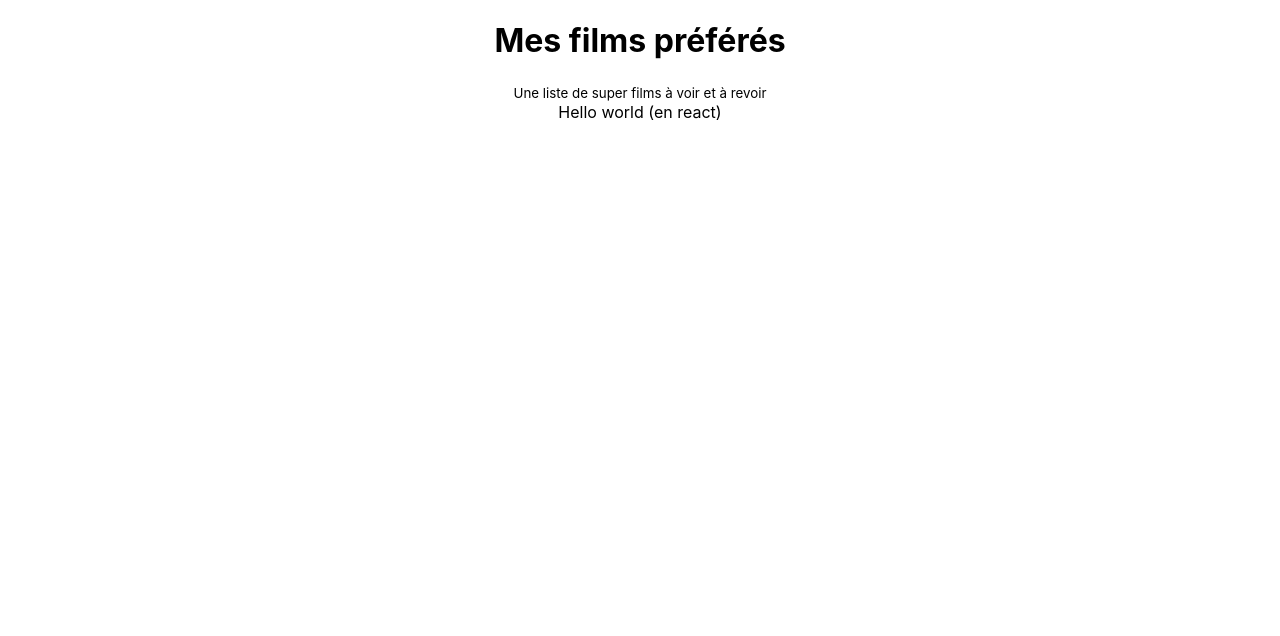
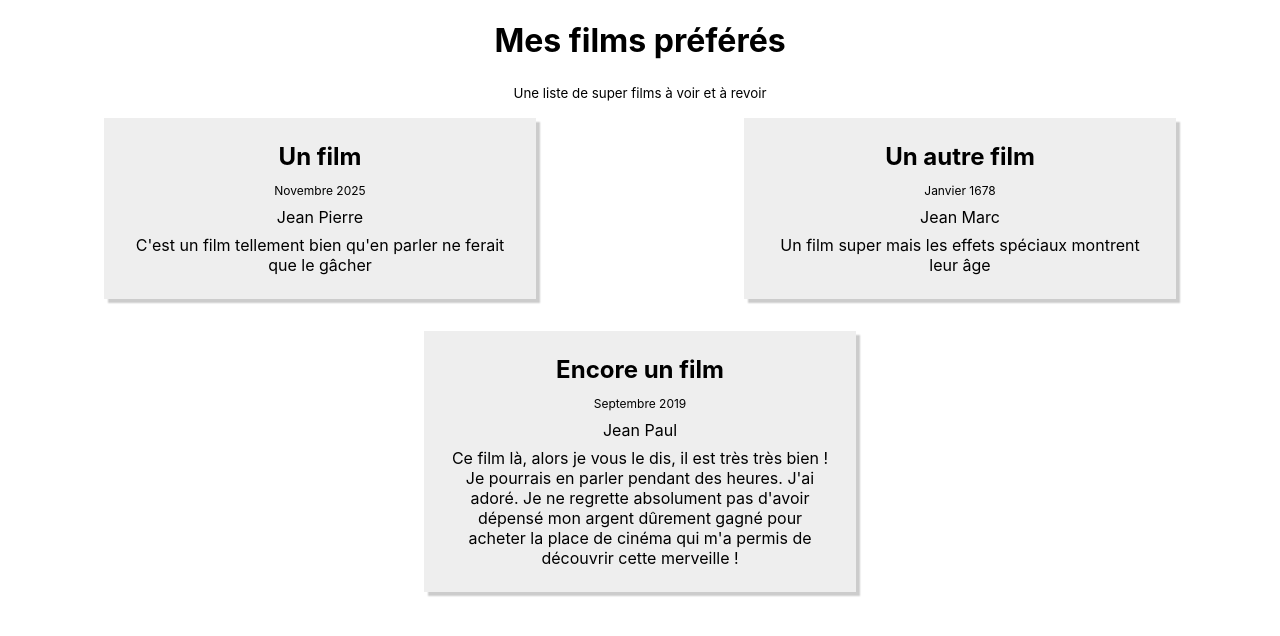
Before and after one commit to axel37/cefim-react-movies, a React (Create React App) app: page / in a window 1280 px wide. Shown: the top 636 px of the page. Built offline with nearby package versions, Linux system fonts and the light colour scheme.

Commit message:
Movie Component - Created a movie component. Uses attributes / props.

```diff
--- a/src/App.css
+++ b/src/App.css
@@ -5,6 +5,12 @@
 .App-logo {
   height: 40vmin;
   pointer-events: none;
+}
+
+main {
+  display: flex;
+  justify-content: center;
+  flex-wrap: wrap;
 }
 
 @media (prefers-reduced-motion: no-preference) {
--- a/src/App.js
+++ b/src/App.js
@@ -1,6 +1,7 @@
 import React from "react";
 import './App.css';
 import Header from "./components/Header";
+import Movie from "./components/Movie";
 
 class App extends React.Component {
     render()
@@ -9,7 +10,15 @@ class App extends React.Component {
             <div className="App">
                 <Header/>
                 <main>
-                    Hello world (en react)
+                    <Movie title="Un film" release="Novembre 2025" director="Jean Pierre"
+                           synopsis="C'est un film tellement bien qu'en parler ne ferait que le gâcher"/>
+                    <Movie title="Un autre film" release="Janvier 1678" director="Jean Marc"
+                           synopsis="Un film super mais les effets spéciaux montrent leur âge"/>
+                    <Movie title="Encore un film" release="Septembre 2019" director="Jean Paul"
+                           synopsis="Ce film là, alors je vous le dis, il est très très bien !
+                           Je pourrais en parler pendant des heures. J'ai adoré.
+                           Je ne regrette absolument pas d'avoir dépensé mon argent dûrement gagné
+                           pour acheter la place de cinéma qui m'a permis de découvrir cette merveille !"/>
                 </main>
             </div>
         );
--- /dev/null
+++ b/src/components/Movie.js
@@ -0,0 +1,24 @@
+import React from "react";
+import "./css/Movie.css";
+
+class Movie extends React.Component
+{
+   /*
+   * Composant Movie
+   * Un film contiendra au moins un titre, une année de sortie, un réalisateur et
+   * un synopsis
+   */
+    render()
+    {
+        return (
+            <article className="Movie">
+                <h2>{this.props.title}</h2>
+                <time>{this.props.release}</time>
+                <p>{this.props.director}</p>
+                <p>{this.props.synopsis}</p>
+            </article>
+        );
+    }
+}
+
+export default Movie;
--- /dev/null
+++ b/src/components/css/Movie.css
@@ -0,0 +1,16 @@
+.Movie {
+    background-color: #eee;
+    padding: 1rem;
+    margin: 1rem auto 1rem auto;
+    width: 25rem;
+
+    box-shadow: 0.25rem 0.25rem 0.1rem #ccc;
+}
+
+.Movie * {
+    margin: 0.5rem;
+}
+
+.Movie time {
+    font-size: 0.75em;
+}
```
